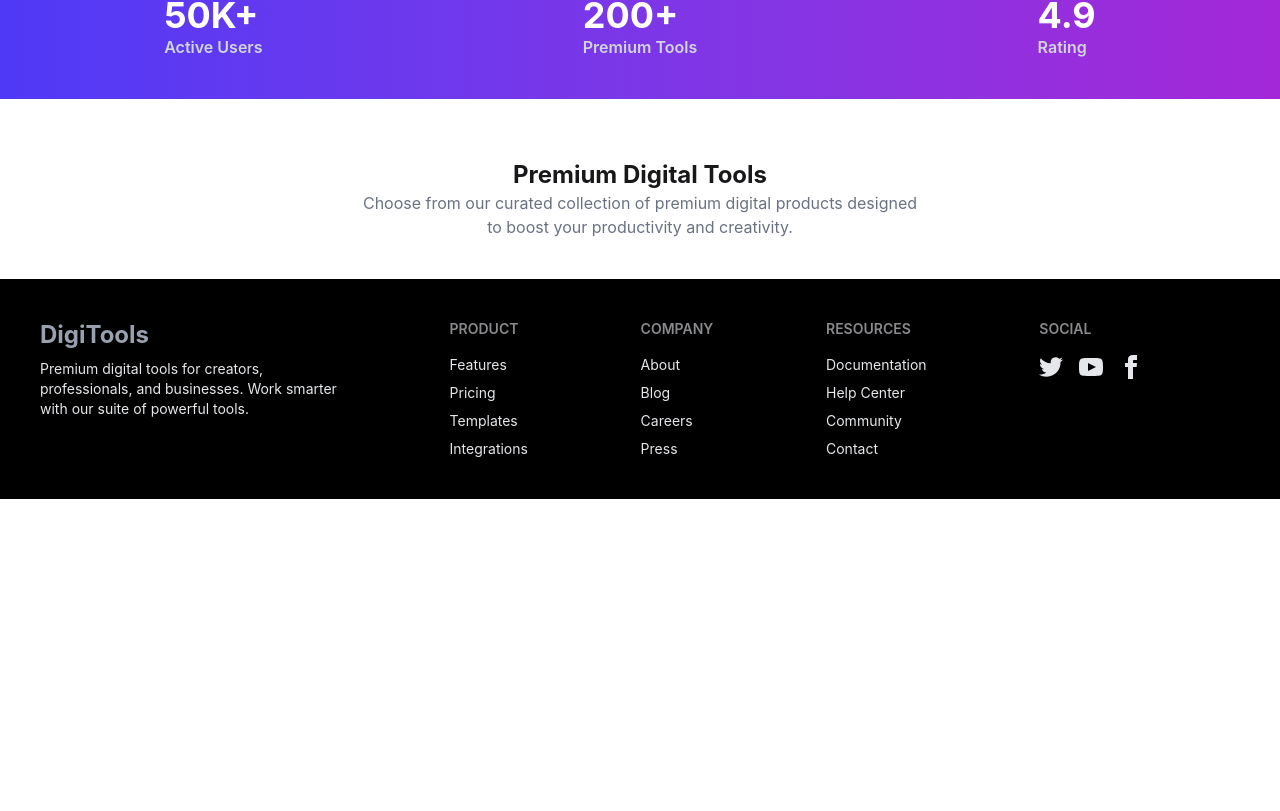
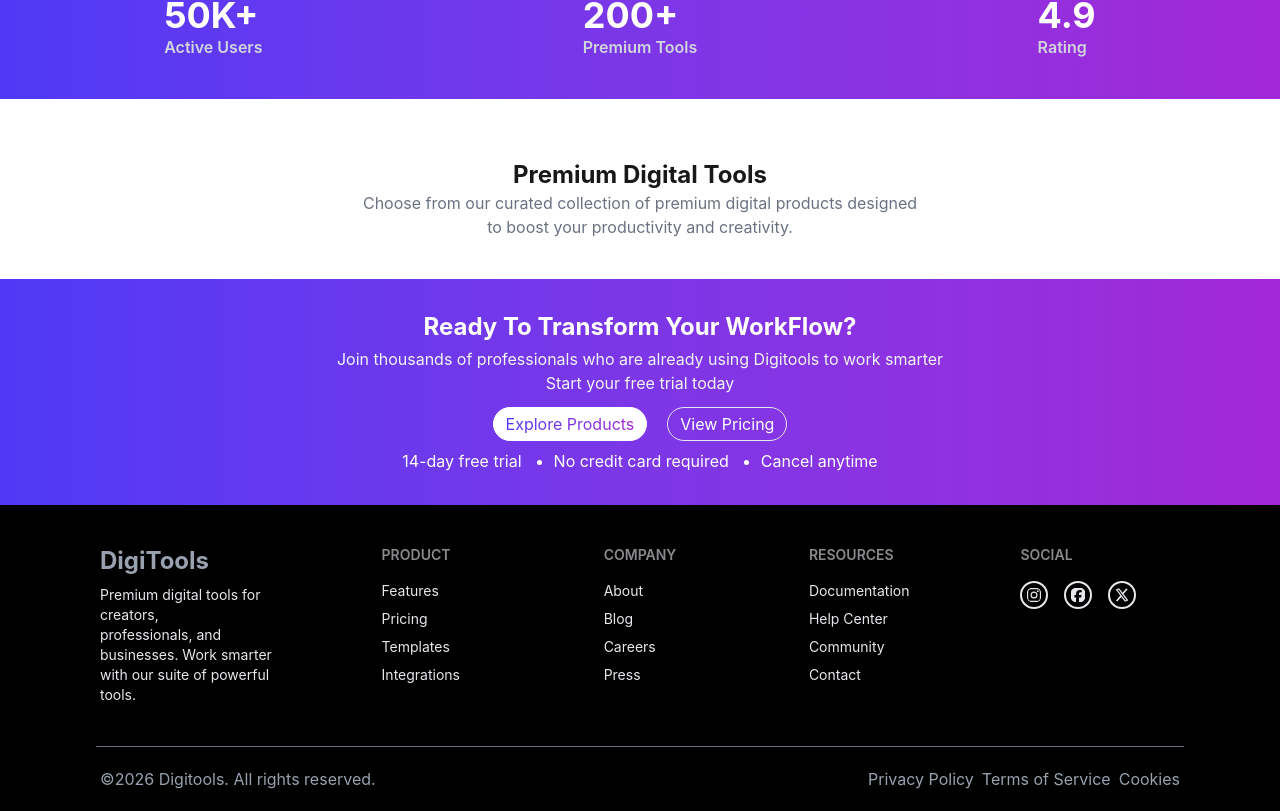
Before and after one commit to Nishitasarker/Digitools-platform, a React (Vite) app: page / in a window 1280 px wide. Shown: the part 750-1561 px from the top of the page. Before the commit the page ends 1249 px from the top, so only its background shows below. Built offline with nearby package versions, Linux system fonts and the light colour scheme.

Commit message:
FooterTop done here

```diff
--- a/src/App.jsx
+++ b/src/App.jsx
@@ -5,7 +5,7 @@ import HeroSection from "./Components/Navbar/HeroSection/HeroSection"
 import Border from "./Components/Border/Border"
 import CardSection from './Components/CardSection/CardSection'
 import Footer from './Components/Footer/Footer'
-
+import FooterTop from './Components/FooterTop/FooterTop'
 
 
 function App() {
@@ -21,7 +21,7 @@ function App() {
 
 
 
-
+     <FooterTop></FooterTop>
      <Footer></Footer>
     </>
   )
--- a/src/Components/Footer/Footer.jsx
+++ b/src/Components/Footer/Footer.jsx
@@ -1,12 +1,14 @@
 import React from 'react';
+import { IoLogoInstagram } from "react-icons/io5";
+import { FaSquareFacebook } from "react-icons/fa6";
+import { FaXTwitter } from "react-icons/fa6";
 
 
 const Footer = () => {
     return (
-        <div>
+        <div className='bg-black'>
 
-    <footer className="footer sm:footer-horizontal bg-black text-gray-200 p-10">
-
+    <footer className="footer grid grid-cols-2   sm:grid-cols-5 sm:justify-items-center bg-black text-gray-200 p-10 sm:px-25">
   <div>
    <p className='text-gray-400 font-bold text-2xl'> DigiTools</p>
    <p className='text-grey-300'>
@@ -39,7 +41,7 @@ const Footer = () => {
   <nav>
     <h6 className="  footer-title ">Social</h6>
     <div className="grid grid-flow-col gap-4">
-      <a>
+      {/* <a>
         <svg
           xmlns="http://www.w3.org/2000/svg"
           width="24"
@@ -49,34 +51,37 @@ const Footer = () => {
           <path
             d="M24 4.557c-.883.392-1.832.656-2.828.775 1.017-.609 1.798-1.574 2.165-2.724-.951.564-2.005.974-3.127 1.195-.897-.957-2.178-1.555-3.594-1.555-3.179 0-5.515 2.966-4.797 6.045-4.091-.205-7.719-2.165-10.148-5.144-1.29 2.213-.669 5.108 1.523 6.574-.806-.026-1.566-.247-2.229-.616-.054 2.281 1.581 4.415 3.949 4.89-.693.188-1.452.232-2.224.084.626 1.956 2.444 3.379 4.6 3.419-2.07 1.623-4.678 2.348-7.29 2.04 2.179 1.397 4.768 2.212 7.548 2.212 9.142 0 14.307-7.721 13.995-14.646.962-.695 1.797-1.562 2.457-2.549z"></path>
         </svg>
+      </a> */}
+      <a href=""><IoLogoInstagram  className='h-7 w-7 rounded-full inline-block  p-1 border-2 border-white-500 ' /></a>
+      <a>
+       <FaSquareFacebook className='h-7 w-7 rounded-full inline-block  p-1 border-2 border-white-500 ' />
       </a>
       <a>
-        <svg
-          xmlns="http://www.w3.org/2000/svg"
-          width="24"
-          height="24"
-          viewBox="0 0 24 24"
-          className="fill-current">
-          <path
-            d="M19.615 3.184c-3.604-.246-11.631-.245-15.23 0-3.897.266-4.356 2.62-4.385 8.816.029 6.185.484 8.549 4.385 8.816 3.6.245 11.626.246 15.23 0 3.897-.266 4.356-2.62 4.385-8.816-.029-6.185-.484-8.549-4.385-8.816zm-10.615 12.816v-8l8 3.993-8 4.007z"></path>
-        </svg>
-      </a>
-      <a>
-        <svg
-          xmlns="http://www.w3.org/2000/svg"
-          width="24"
-          height="24"
-          viewBox="0 0 24 24"
-          className="fill-current">
-          <path
-            d="M9 8h-3v4h3v12h5v-12h3.642l.358-4h-4v-1.667c0-.955.192-1.333 1.115-1.333h2.885v-5h-3.808c-3.596 0-5.192 1.583-5.192 4.615v3.385z"></path>
-        </svg>
+        <FaXTwitter className='h-7 w-7 rounded-full inline-block  p-1 border-2 border-white-500 '/>
+
       </a>
     </div>
   </nav>
+
 </footer>
 
-        </div>
+<hr  className="w-[85%] mx-auto  h-[1.5px] bg-gray-500 text-black" />
+
+<div className='py-5 bg-black text-gray-400 grid grid-cols-1 sm:flex justify-between  px-10 sm:px-25'>
+<div>
+  &copy;2026 Digitools. All rights reserved.
+</div>
+
+<div>
+  <ul className='flex gap-2'>
+    <li>Privacy Policy</li>
+    <li>Terms of Service</li>
+    <li>Cookies</li>
+  </ul>
+</div>
+</div>
+
+ </div>
     );
 };
 
--- /dev/null
+++ b/src/Components/FooterTop/FooterTop.css
@@ -0,0 +1,3 @@
+.listed ul{
+list-style:disc;
+}
--- /dev/null
+++ b/src/Components/FooterTop/FooterTop.jsx
@@ -0,0 +1,30 @@
+import React from 'react';
+import "./FooterTop.css"
+const FooterTop = () => {
+    return (
+        <div className='  bg-gradient-to-r from-[#4F39F6] to-[#a327d8] text-white  py-8 flex flex-col items-center '>
+            <p className='pb-1 text-2xl font-bold'>Ready To Transform Your WorkFlow?</p>
+            <div className='px-22 sm:px-0 flex flex-col justify-start sm:justify-center items-center text-gray-100'>
+                <p>Join thousands of professionals who are already using Digitools to work smarter </p>
+              <p >Start your free trial today</p>
+            </div>
+         <div className='pt-3 pb-2 flex gap-5'>
+             <button className='border px-3 py-1 bg-white rounded-4xl' >
+             <span className="bg-linear-to-r from-[#4F39F6] to-[#a327d8] text-transparent bg-clip-text">Explore Products</span>
+             </button>
+             <button className='border-1 border-gray-200 px-3 py-1 rounded-4xl'>View Pricing</button>
+           </div>
+
+           <div className='flex gap-8 listed'>
+           <p> 14-day free trial</p>
+            <ul className='flex gap-8'>
+            <li>No credit card required</li>
+            <li>Cancel anytime</li>
+           </ul>
+           </div>
+
+        </div>
+    );
+};
+
+export default FooterTop;
```
Also changed, not shown: src/Components/GetStarted/GetStarted.jsx (added).
